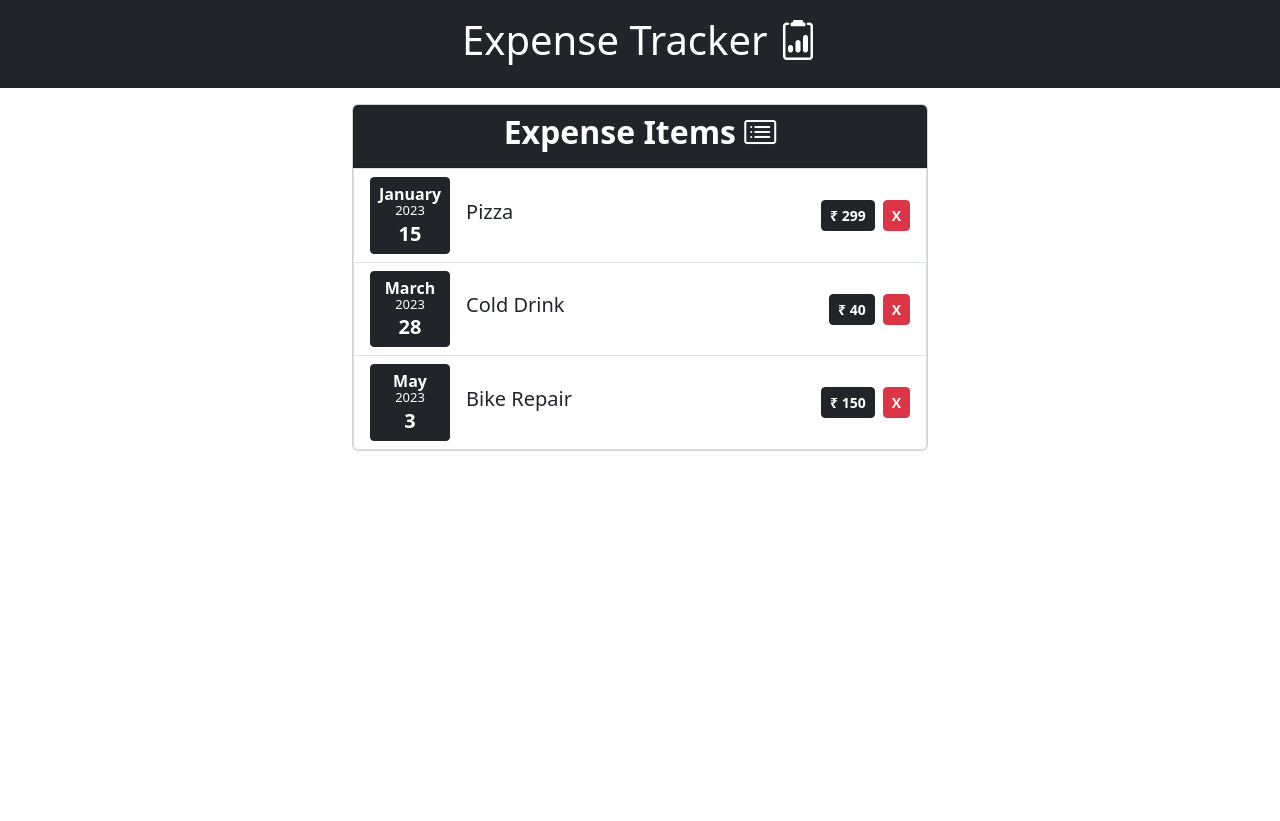
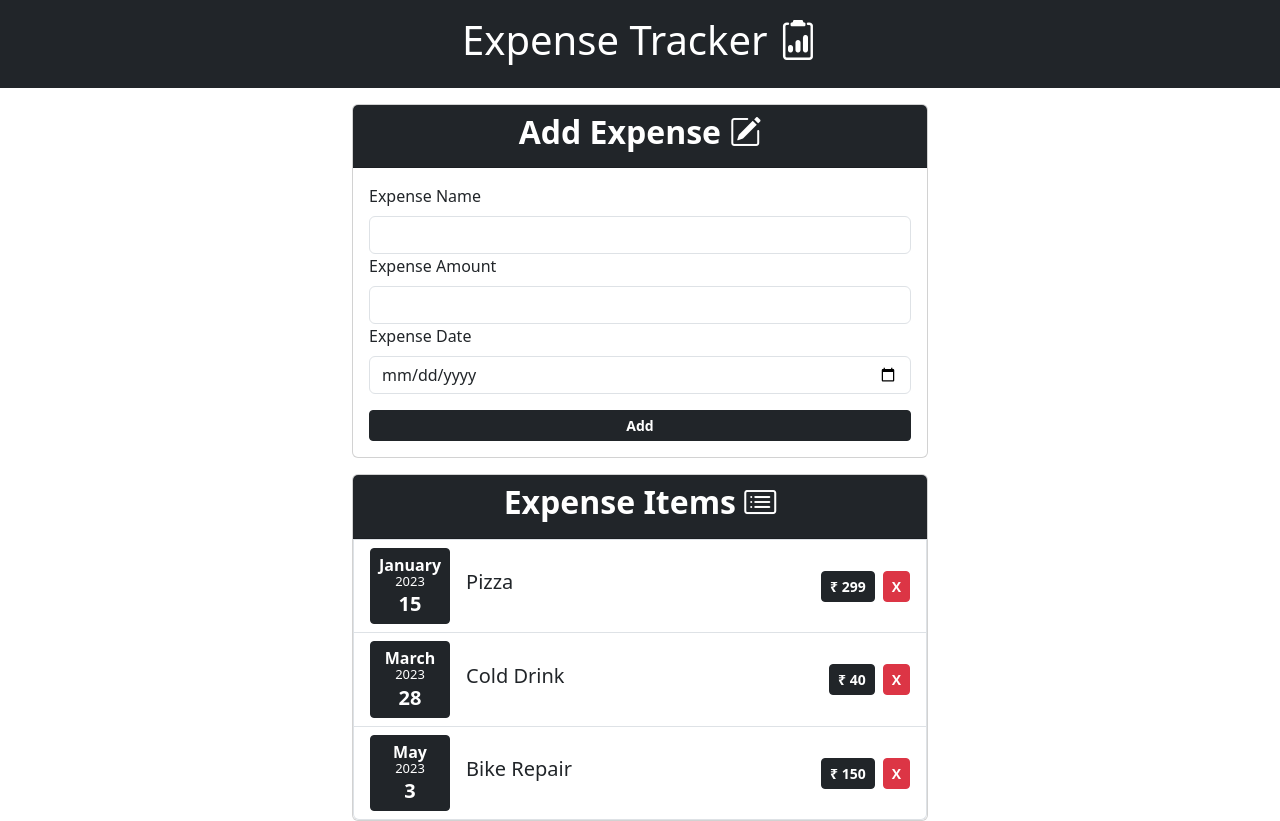
Before and after one commit to tvicky7x/Expense-Tracker-with-React, a React (Create React App) app: page / in a window 1280 px wide. Before the commit the page ends 800 px from the top, so only its background shows below. Built offline with nearby package versions, Linux system fonts and the light colour scheme.

Commit message:
console log of form values

```diff
--- a/src/App.js
+++ b/src/App.js
@@ -18,12 +18,70 @@ function App() {
     });
     setList(newList);
   }
+  function addExpense(e) {
+    e.preventDefault();
+    let expenseName = document.getElementById("expenseName").value;
+    let expenseAmount = document.getElementById("expenseAmount").value;
+    let expenseDate = document.getElementById("expenseDate").value;
+    console.log(expenseName, expenseAmount, expenseDate);
+  }
   return (
     <div>
       <Header title="Expense Tracker">
         <i className="bi bi-clipboard2-data"></i>
       </Header>
       <BodyContainer>
+        <Card className="mt-3">
+          <CardHeader title="Add Expense">
+            <i class="bi bi-pencil-square"></i>
+          </CardHeader>
+          <CardBody className="text-start">
+            <form action="#" onSubmit={addExpense}>
+              <div>
+                <label htmlFor="expenseName" className="form-label">
+                  Expense Name
+                </label>
+                <input
+                  type="text"
+                  name="expenseName"
+                  id="expenseName"
+                  className="form-control"
+                />
+              </div>
+              <div>
+                <label htmlFor="expenseAmount" className="form-label">
+                  Expense Amount
+                </label>
+                <input
+                  type="number"
+                  name="expenseAmount"
+                  id="expenseAmount"
+                  className="form-control"
+                />
+              </div>
+              <div>
+                <label htmlFor="expenseDate" className="form-label">
+                  Expense Date
+                </label>
+                <input
+                  type="date"
+                  name="expenseDate"
+                  id="expenseDate"
+                  className="form-control"
+                  style={{}}
+                />
+              </div>
+              <div className="d-grid mt-3">
+                <button
+                  className="b btn btn-dark btn-sm fw-semibold"
+                  type="submit"
+                >
+                  Add
+                </button>
+              </div>
+            </form>
+          </CardBody>
+        </Card>
         <Card className="mt-3">
           <CardHeader title="Expense Items">
             <i class="bi bi-card-list"></i>
```
